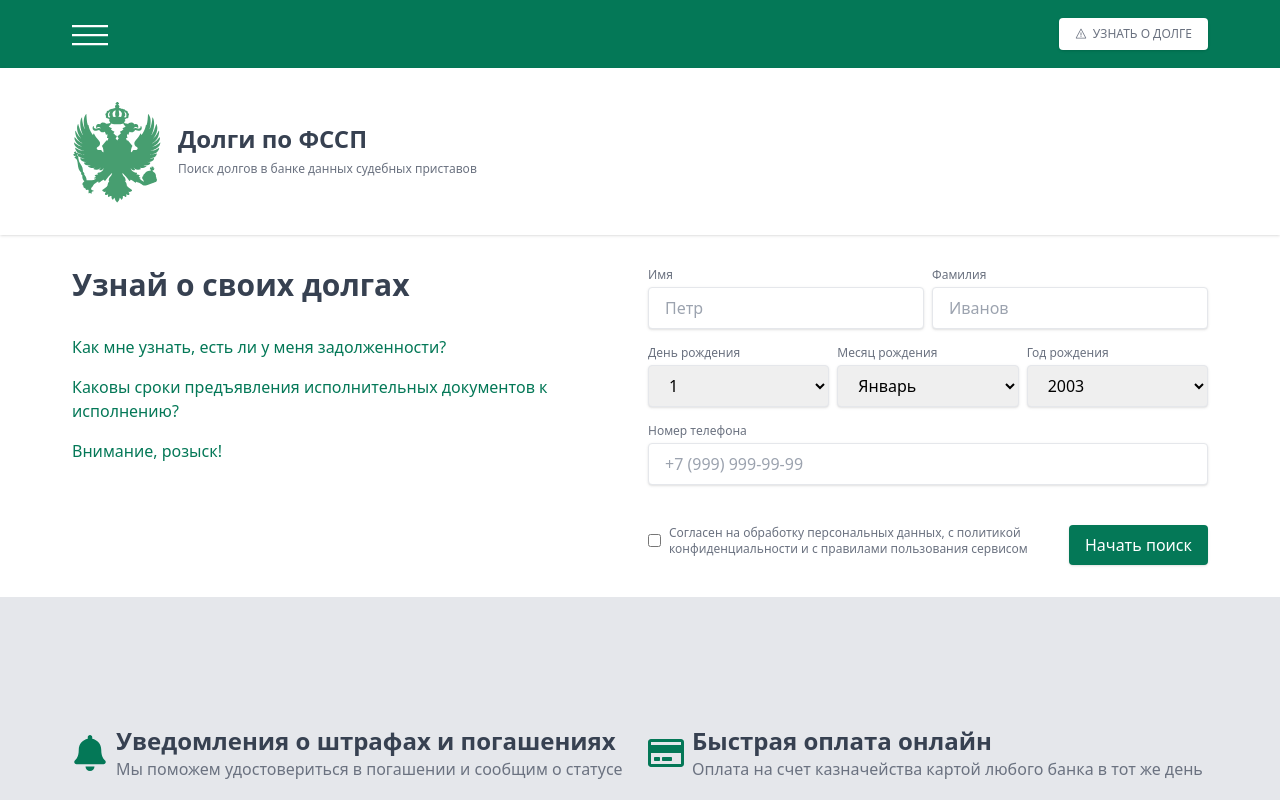
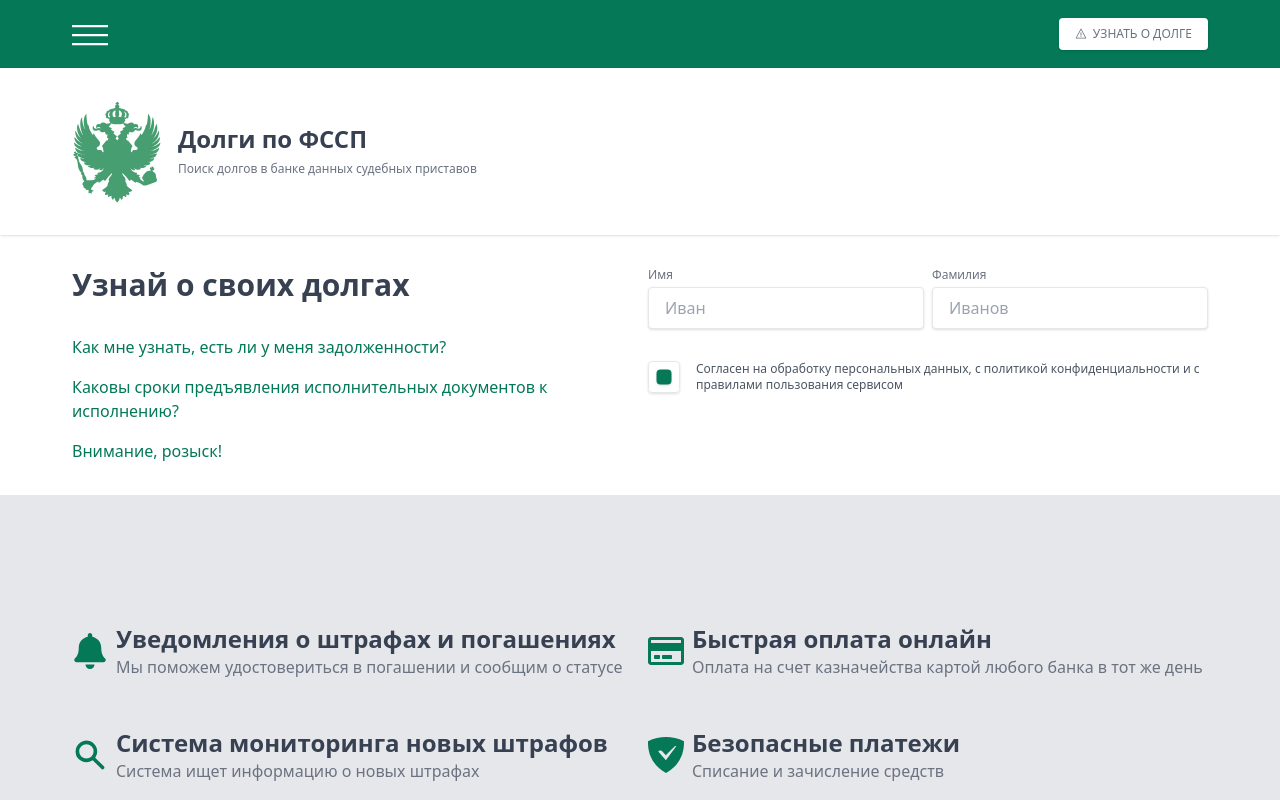
Before and after one commit to chernyshovmaksim/fssp, a Next.js app: page / in a window 1280 px wide. Shown: the top 800 px of the page. Built offline with nearby package versions, Linux system fonts and the light colour scheme.

Commit message:
added custom checkbox

```diff
--- a/components/blocks/Action.tsx
+++ b/components/blocks/Action.tsx
@@ -1,8 +1,17 @@
 import { FC } from "react";
 import styles from "./../../styles/Action.module.scss";
 import Link from "next/link";
+import { useForm } from "react-hook-form";
 
 const Action: FC = () => {
+  const {
+    register,
+    handleSubmit,
+    formState: { errors },
+  } = useForm();
+  const onSubmit = (data: object) => {
+    alert(JSON.stringify(data));
+  };
   return (
     <>
       <section className={styles.action}>
@@ -23,147 +32,58 @@
             </div>
           </div>
           <div className="mt-12 md:mt-0">
-            <form>
+            <form onSubmit={handleSubmit(onSubmit)}>
               <div className="flex flex-col md:flex-row md:gap-2">
                 <div className="flex flex-col flex-1">
                   <label className={styles.label} htmlFor="name">
                     Имя
                   </label>
                   <input
+                    {...register("name", {
+                      required: "Поле обязательно для заполнения",
+                    })}
                     className={styles.input}
-                    name="name"
-                    type="text"
-                    placeholder="Петр"
+                    placeholder="Иван"
                   />
+                  <div>
+                    {errors?.name && (
+                      <p className="text-xs text-red-500">
+                        {errors?.name?.message}
+                      </p>
+                    )}
+                  </div>
                 </div>
+
                 <div className="flex flex-col flex-1">
                   <label className={styles.label} htmlFor="second-name">
                     Фамилия
                   </label>
                   <input
                     className={styles.input}
-                    name="second-name"
-                    type="text"
+                    {...register("lastName", {
+                      required: "Поле обязательно для заполнения",
+                    })}
                     placeholder="Иванов"
                   />
+                  <div>
+                    {errors?.lastName && (
+                      <p className="text-xs text-red-500">
+                        {errors?.lastName?.message}
+                      </p>
+                    )}
+                  </div>
                 </div>
               </div>
-              <div className="flex flex-col md:flex-row md:gap-2 mt-4">
-                <div className="flex flex-col flex-1">
-                  <label className={styles.label} htmlFor="day">
-                    День рождения
-                  </label>
-                  <select name="day" id="day" className={styles.input}>
-                    <option value="1">1</option>
-                    <option value="2">2</option>
-                    <option value="3">3</option>
-                    <option value="4">4</option>
-                    <option value="5">5</option>
-                    <option value="6">6</option>
-                    <option value="7">7</option>
-                    <option value="8">8</option>
-                    <option value="9">9</option>
-                    <option value="10">10</option>
-                    <option value="11">11</option>
-                    <option value="12">12</option>
-                    <option value="13">13</option>
-                    <option value="14">14</option>
-                    <option value="15">15</option>
-                    <option value="16">16</option>
-                    <option value="17">17</option>
-                    <option value="18">18</option>
-                    <option value="19">19</option>
-                    <option value="20">20</option>
-                    <option value="21">21</option>
-                    <option value="22">22</option>
-                    <option value="23">23</option>
-                    <option value="24">24</option>
-                    <option value="25">25</option>
-                    <option value="26">26</option>
-                    <option value="27">27</option>
-                    <option value="28">28</option>
-                    <option value="29">29</option>
-                    <option value="30">30</option>
-                    <option value="31">31</option>
-                  </select>
-                </div>
-                <div className="flex flex-col flex-1">
-                  <label className={styles.label} htmlFor="mounth">
-                    Месяц рождения
-                  </label>
-                  <select name="mounth" id="mounth" className={styles.input}>
-                    <option value="1">Январь</option>
-                    <option value="2">Февраль</option>
-                    <option value="3">Март</option>
-                    <option value="4">Апрель</option>
-                    <option value="5">Май</option>
-                    <option value="6">Июнь</option>
-                    <option value="7">Июль</option>
-                    <option value="8">Август</option>
-                    <option value="9">Сентябрь</option>
-                    <option value="10">Октябрь</option>
-                    <option value="11">Ноябрь</option>
-                    <option value="12">Декабрь</option>
-                  </select>
-                </div>
-                <div className="flex flex-col flex-1">
-                  <label className={styles.label} htmlFor="year">
-                    Год рождения
-                  </label>
-                  <select name="year" id="year" className={styles.input}>
-                    <option value="2003">2003</option>
-                    <option value="2002">2002</option>
-                    <option value="2001">2001</option>
-                    <option value="2003">2003</option>
-                    <option value="2003">2003</option>
-                    <option value="2003">2003</option>
-                    <option value="2003">2003</option>
-                    <option value="2003">2003</option>
-                    <option value="2003">2003</option>
-                    <option value="2003">2003</option>
-                    <option value="2003">2003</option>
-                    <option value="2003">2003</option>
-                    <option value="2003">2003</option>
-                    <option value="2003">2003</option>
-                    <option value="2003">2003</option>
-                    <option value="2003">2003</option>
-                    <option value="2003">2003</option>
-                    <option value="2003">2003</option>
-                    <option value="2003">1983</option>
-                    <option value="2003">2003</option>
-                    <option value="2003">1982</option>
-                    <option value="2003">1981</option>
-                    <option value="2003">1980</option>
-                  </select>
-                </div>
-              </div>
-              <div className="mt-4">
-                <div className="flex flex-col flex-1">
-                  <label className={styles.label} htmlFor="phone">
-                    Номер телефона
-                  </label>
-                  <input
-                    className={styles.input}
-                    name="phone"
-                    type="tel"
-                    placeholder="+7 (999) 999-99-99"
-                  />
-                </div>
-              </div>
-              <div className="mt-8 flex flex-col md:flex-row flex-1 items-center">
-                <div className="flex items-center gap-2 flex-1 hover:cursor-pointer">
-                  <input name="politics" type="checkbox" />
-                  <label htmlFor="politics" className="text-xs text-gray-500">
+
+              <div className="mt-8">
+                <label className="flex items-center gap-4">
+                  <input type="checkbox" className="original-checkbox hidden" defaultChecked={true} />
+                  <div className="fake-checkbox"></div>
+                  <span className="text-xs text-gray-600 cursor-pointer">
                     Согласен на обработку персональных данных, с политикой
                     конфиденциальности и с правилами пользования сервисом
-                  </label>
-                </div>
-                <Link
-                  href={"/"}
-                  className="btn-primary mt-2"
-                >
-                  Начать поиск
-                </Link>
+                  </span>
+                </label>
               </div>
             </form>
           </div>
--- a/components/blocks/Bases.tsx
+++ b/components/blocks/Bases.tsx
@@ -4,6 +4,7 @@
 import gibddLogo from "./../../public/images/gibdd.svg";
 import fnsLogo from "./../../public/images/fns.svg";
 import fsspLogo from "./../../public/images/fssp.svg";
+import Link from "next/link";
 
 const Bases: FC = () => {
   return (
@@ -14,7 +15,7 @@
             Доступные базы для поиска и мониторинга
           </h3>
           <div className="grid grid-cols-1 gap-y-16 md:grid-cols-3 md:gap-4">
-            <div className="flex items-center gap-4 border rounded p-4 shadow">
+            <Link href={"https://xn--90adear.xn--p1ai/"} className="flex items-center gap-4 border rounded p-4 shadow">
               <Image
                 src={gibddLogo.src}
                 width={60}
@@ -31,7 +32,7 @@
                   Поиск штрафов по стс и гос номерам
                 </span>
               </div>
-            </div>
+            </Link>
             <div className="flex items-center gap-4 border rounded p-4 shadow">
               <Image
                 src={fnsLogo.src}
--- a/package.json
+++ b/package.json
@@ -18,6 +18,7 @@
     "next": "13.0.4",
     "react": "18.2.0",
     "react-dom": "18.2.0",
+    "react-hook-form": "^7.39.5",
     "react-icons": "^4.6.0",
     "typescript": "4.9.3",
     "zustand": "^4.1.4"
--- a/styles/globals.scss
+++ b/styles/globals.scss
@@ -22,3 +22,23 @@
 
   transition: left 0.25s ease-in-out;
 }
+
+.fake-checkbox{
+  @apply flex w-8 h-8 border border-gray-200 rounded shadow relative;
+  flex: 1 0 2rem;
+  &::before{
+    content: "";
+    position: absolute;
+    width: 50%;
+    height: 50%;
+    left: 50%;
+    top: 50%;
+    transform: translate(-50%, -50%);
+    @apply bg-emerald-700 rounded shadow cursor-pointer;
+    opacity: 0;
+    transition: all 0.2s;
+  }
+}
+.original-checkbox:checked + .fake-checkbox::before{
+  opacity: 1;
+}
```
Also changed, not shown: components/ui/FormGroup.tsx (added), 1 other file (tests, documents, lock files or other folders).
